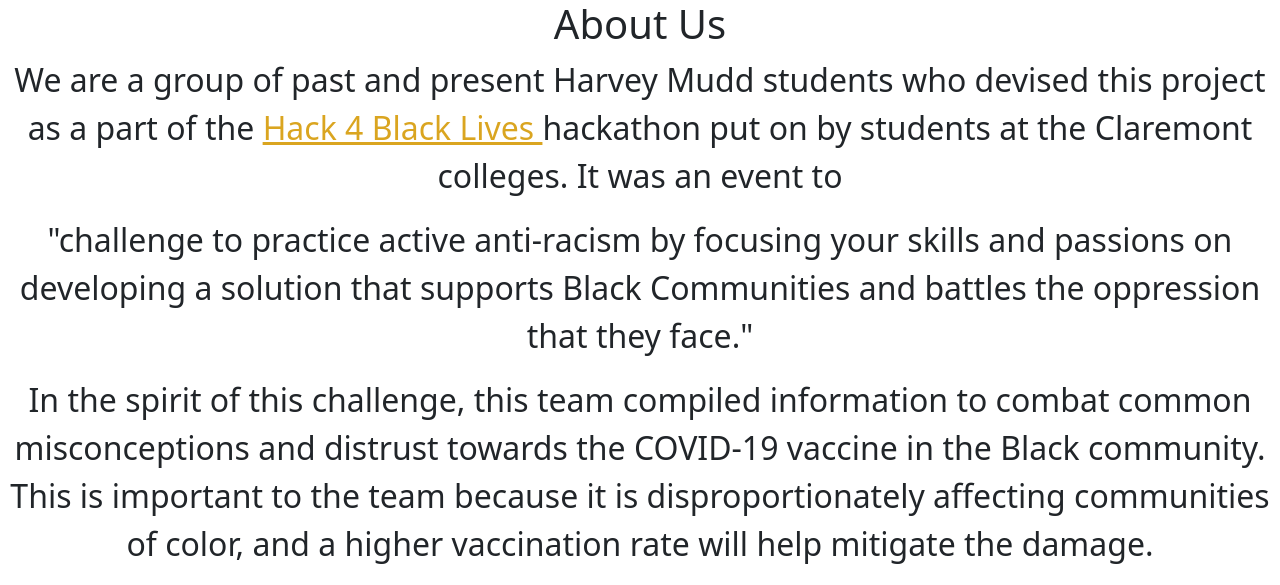
After one commit to cewhitsett/learn_the_vaxx, a Flask app: page /about in a window 1280 px wide. The commit adds this page. Shown: the top 585 px of the page. Run offline with Flask 2, Linux system fonts and the light colour scheme.

Commit message:
About us

```diff
--- a/app.py
+++ b/app.py
@@ -6,5 +6,9 @@ app = Flask(__name__)
 def index():
   return render_template("index.html")
 
+@app.route("/about")
+def about():
+  return render_template("about.html")
+
 if __name__ == "__main__":
   app.run(debug=True)
--- /dev/null
+++ b/templates/about.html
@@ -0,0 +1,63 @@
+{% extends "base.html" %}
+{% block style %}
+<style>
+  img {
+    width: 25%;
+    min-width: 200px;
+    margin-bottom: 2rem;
+  }
+  .accent {
+    color: goldenrod;
+  }
+</style>
+{% endblock %}
+{% block body %}
+<div class="about">
+  <h1>About Us</h1>
+  <p>
+    We are a group of past and present Harvey Mudd students who devised this project as
+    a part of the
+    <a class="accent" href="https://sites.google.com/view/hack4blacklives/home?authuser=0">
+      Hack 4 Black Lives
+    </a>
+    hackathon put on by students at the Claremont colleges.
+    It was an event to
+
+    <blockquote>
+      "challenge to practice active anti-racism by focusing your
+      skills and passions on developing a solution that supports
+      Black Communities and battles the oppression that they face."
+    </blockquote>
+
+    In the spirit of this challenge, this team compiled information
+    to combat common misconceptions and distrust towards the COVID-19 vaccine
+    in the Black community. This is important to the team because it is
+    disproportionately affecting communities of color, and a higher vaccination rate
+    will help mitigate the damage.
+  </p>
+
+  <p>
+    Thank you for supporting our project, and feel free to share within your circle.
+  </p>
+
+  <div class="container">
+    <div class="row">
+      <div class="col-sm-4">
+        <img src="https://upload.wikimedia.org/wikipedia/commons/thumb/1/18/Mark_Zuckerberg_F8_2019_Keynote_%2832830578717%29_%28cropped%29.jpg/220px-Mark_Zuckerberg_F8_2019_Keynote_%2832830578717%29_%28cropped%29.jpg" class="rounded mx-auto d-block" alt="marky">
+      </div>
+      <div class="col-sm-4">
+        <img src="https://upload.wikimedia.org/wikipedia/commons/thumb/1/18/Mark_Zuckerberg_F8_2019_Keynote_%2832830578717%29_%28cropped%29.jpg/220px-Mark_Zuckerberg_F8_2019_Keynote_%2832830578717%29_%28cropped%29.jpg" class="rounded mx-auto d-block" alt="marky">
+      </div>
+      <div class="col-sm-4">
+        <img src="https://upload.wikimedia.org/wikipedia/commons/thumb/1/18/Mark_Zuckerberg_F8_2019_Keynote_%2832830578717%29_%28cropped%29.jpg/220px-Mark_Zuckerberg_F8_2019_Keynote_%2832830578717%29_%28cropped%29.jpg" class="rounded mx-auto d-block" alt="marky">
+      </div>
+      <div class="col-sm-4">
+        <img src="https://upload.wikimedia.org/wikipedia/commons/thumb/1/18/Mark_Zuckerberg_F8_2019_Keynote_%2832830578717%29_%28cropped%29.jpg/220px-Mark_Zuckerberg_F8_2019_Keynote_%2832830578717%29_%28cropped%29.jpg" class="rounded mx-auto d-block" alt="marky">
+      </div>
+      <div class="col-sm-4">
+        <img src="https://upload.wikimedia.org/wikipedia/commons/thumb/1/18/Mark_Zuckerberg_F8_2019_Keynote_%2832830578717%29_%28cropped%29.jpg/220px-Mark_Zuckerberg_F8_2019_Keynote_%2832830578717%29_%28cropped%29.jpg" class="rounded mx-auto d-block" alt="marky">
+      </div>
+    </div>
+  </div>
+</div>
+{% endblock %}
--- a/templates/base.html
+++ b/templates/base.html
@@ -19,6 +19,7 @@
     <style>
       body {
         text-align: center;
+        font-size: 2rem;
       }
       @keyframes bounceIn {
         0% {
@@ -39,85 +40,15 @@
         max-width: 500px;
         margin-right: 1.5rem;
         height: 500px;
+        overflow-y: scroll;
         display: inline-block;
 
         animation: bounceIn 1s;
       }
     </style>
+      {% block style %}{% endblock %}
   </head>
   <body>
-    <div id="app">
-      <h1>[[title]]</h1>
-
-      <div class="info-holder">
-        <infographic
-          v-for="itemNum in currentInfo"
-          v-bind:info="allInfo[itemNum]"
-          v-bind:key="itemNum"
-        ></infographic>
-      </div>
-    </div>
-
-    <script>
-      Vue.component('infographic', {
-        props: ['info'],
-        delimiters: ["[[","]]"],
-        methods: {
-          getNext: function(info) {
-            this.$parent.getNext(info);
-          }
-        },
-        template:  `
-          <a v-on:click="getNext(info)">
-            <div class="info">
-              <h2>[[info.title]]</h2>
-              <p>[[info.text]]</p>
-            </div>
-          </a>
-        `,
-      })
-
-      var app = new Vue({
-        el: '#app',
-        data: {
-          title: 'Learn The Vaxx',
-          currentInfo: [0],
-          allInfo: {
-            0: {
-              title: 'Title 0',
-              text: 'Ciante',
-              next: [1,2]
-            },
-            1: {
-              title: 'Title 1',
-              text: 'Camille',
-              next: [3]
-            },
-            2: {
-              title: 'Title 2',
-              text: 'Hannah',
-              next: [3]
-            },
-            3: {
-              title: 'Title 3',
-              text: 'Lorelei',
-              next: [0]
-            }
-          }
-        },
-        methods: {
-          getNext: function(info) {
-            this.currentInfo = info.next;
-          }
-        },
-        delimiters: ["[[","]]"]
-      })
-    </script>
-
-    <script
-      src="https://cdn.jsdelivr.net/npm/bootstrap@5.0.0-beta2/dist/js/bootstrap.bundle.min.js"
-      integrity="sha384-b5kHyXgcpbZJO/tY9Ul7kGkf1S0CWuKcCD38l8YkeH8z8QjE0GmW1gYU5S9FOnJ0"
-      crossorigin="anonymous"
-    ></script>
+    {% block body %}{% endblock %}
   </body>
 </html>
```
Also changed, not shown: templates/index.html (+98 -0 lines), templates/temp.html (added, +54 -0 lines).
